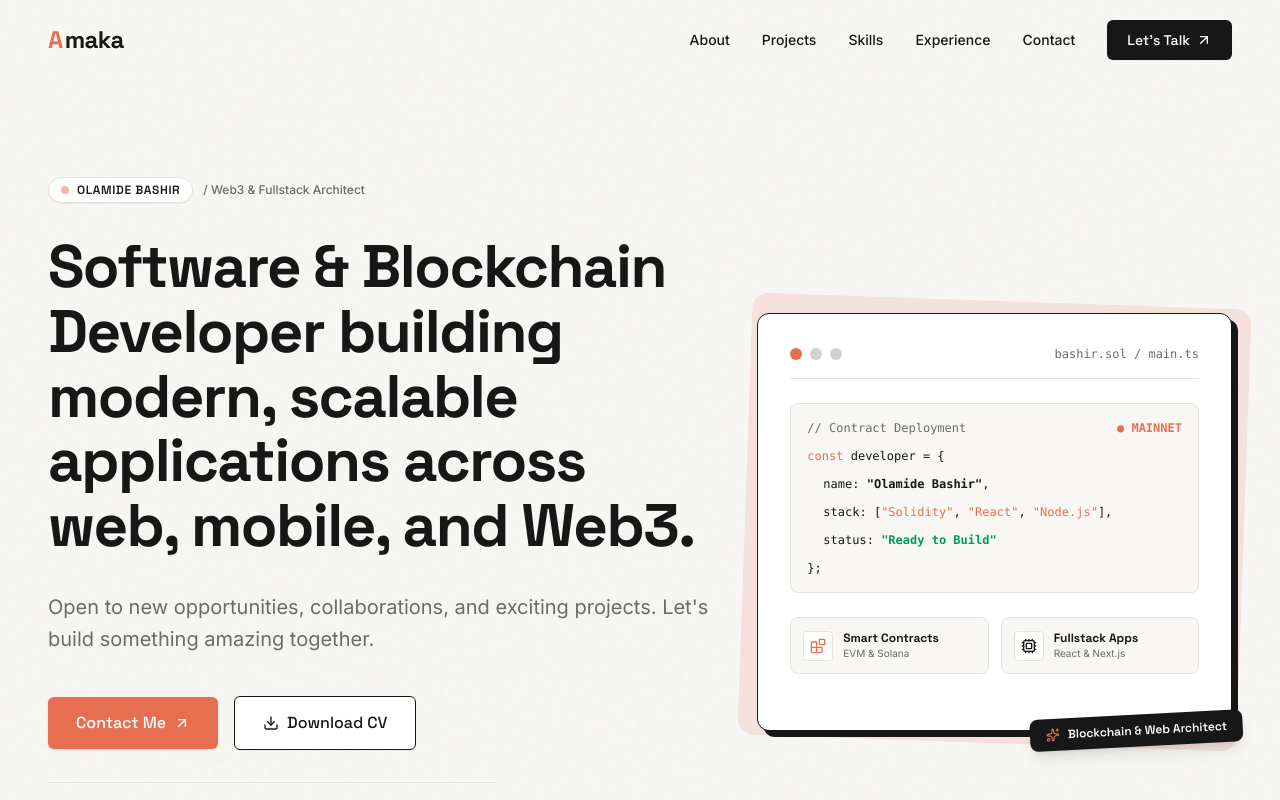
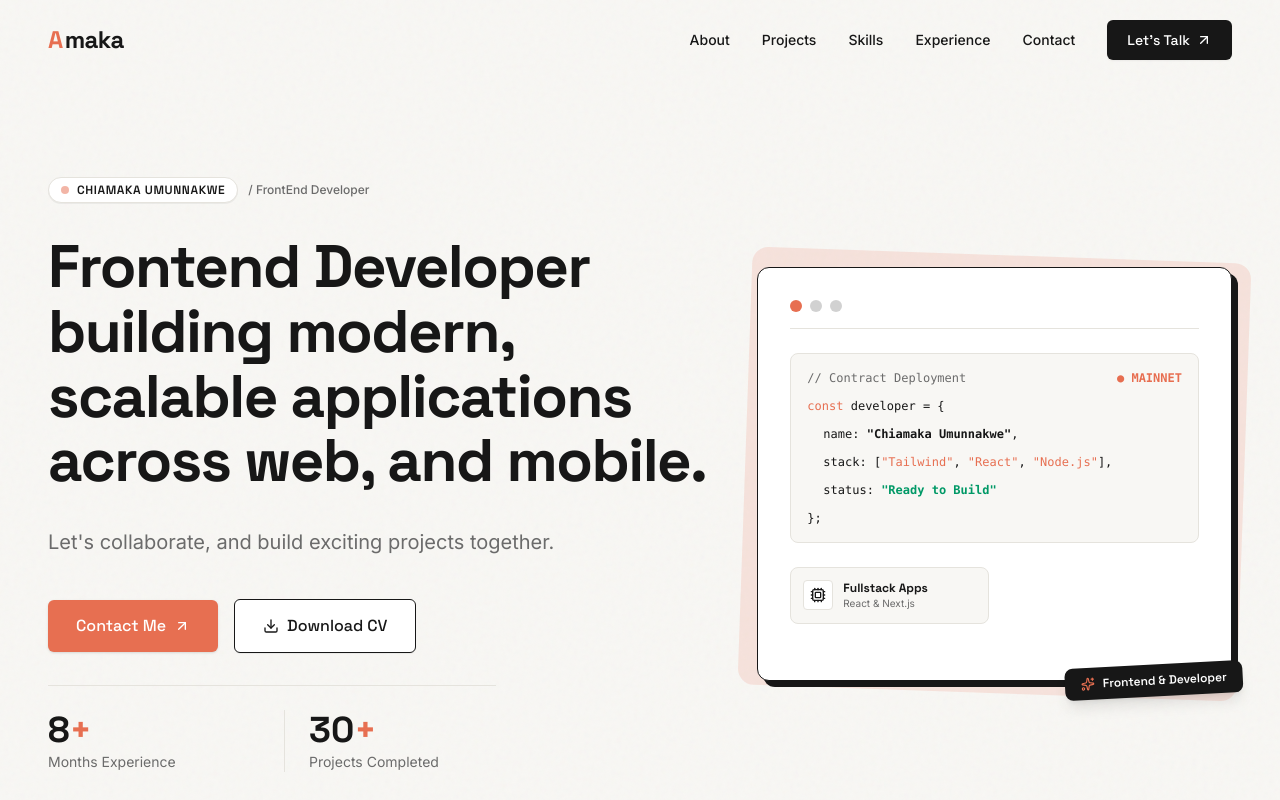
Before and after one commit to ChyyamakaU/portfoliowebsite, a React (Vite) app: page / in a window 1280 px wide. Shown: the top 800 px of the page. Built offline with nearby package versions, Linux system fonts and the light colour scheme.

Commit message:
fix: hero component

```diff
--- a/src/components/Hero.jsx
+++ b/src/components/Hero.jsx
@@ -1,6 +1,6 @@
-import React from 'react';
+
 import { motion } from 'framer-motion';
-import { ArrowUpRight, Download, Terminal, Blocks, Cpu, ShieldCheck, Sparkles } from 'lucide-react';
+import { ArrowUpRight, Download, Cpu, Sparkles } from 'lucide-react';
 
 export default function Hero() {
   // Container variant for staggered sequence
@@ -43,43 +43,43 @@ export default function Hero() {
   };
 
   return (
-    <section className="relative min-h-[90vh] pt-32 pb-20 md:pt-44 md:pb-28 overflow-hidden bg-[#F8F7F4] bg-noise flex items-center">
+    <section className="relative min-h-[90vh] pt-32 pb-20 md:pt-44 md:pb-28 overflow-hidden bg-[rgb(248,247,244)] bg-noise flex items-center">
 
       <div className="max-w-7xl mx-auto px-6 sm:px-8 lg:px-12 w-full">
         <div className="grid grid-cols-1 lg:grid-cols-12 gap-12 lg:gap-8 items-center">
 
-          {/* Left Content (Text & CTAs) */}
+
           <motion.div
             className="lg:col-span-7 space-y-8"
             variants={containerVariants}
             initial="hidden"
             animate="visible"
           >
-            {/* 1. Name / Status Tag */}
+
             <motion.div variants={itemVariants} className="inline-flex items-center gap-2.5">
-              <span className="px-3 py-1 text-xs font-semibold uppercase tracking-wider font-heading text-[#171717] bg-[#FFFFFF] border border-[#E5E3DD] rounded-full shadow-2xs flex items-center gap-2">
-                <span className="w-2 h-2 rounded-full bg-[#E76F51] animate-pulse" />
-                Olamide Bashir
+              <span className="px-3 py-1 text-xs font-semibold uppercase tracking-wider font-heading text-[rgb(23,23,23)] bg-[hsl(0,0%,100%)] border border-[rgb(229,227,221)] rounded-full shadow-2xs flex items-center gap-2">
+                <span className="w-2 h-2 rounded-full bg-[hsl(12,76%,61%)] animate-pulse" />
+                Chiamaka Umunnakwe
               </span>
-              <span className="text-xs font-medium text-[#6B6B6B] font-body">
-                / Web3 & Fullstack Architect
+              <span className="text-xs font-medium text-[rgb(107,107,107)] font-body">
+                / FrontEnd Developer
               </span>
             </motion.div>
 
             {/* 2. Hero Heading (Exact Copy) */}
             <motion.h1
               variants={itemVariants}
-              className="text-4xl sm:text-5xl lg:text-6xl font-bold font-heading text-[#171717] leading-[1.08] tracking-tight"
+              className="text-4xl sm:text-5xl lg:text-6xl font-bold font-heading text-[rgb(23,23,23)] leading-[1.08] tracking-tight"
             >
-              Software &amp; Blockchain Developer building modern, scalable applications across web, mobile, and Web3.
+              Frontend Developer building modern, scalable applications across web, and mobile.
             </motion.h1>
 
             {/* Subtext (Exact Copy) */}
             <motion.p
               variants={itemVariants}
-              className="text-lg sm:text-xl text-[#6B6B6B] font-body leading-relaxed max-w-2xl"
+              className="text-lg sm:text-xl text-[rgb(107,107,107)] font-body leading-relaxed max-w-2xl"
             >
-              Open to new opportunities, collaborations, and exciting projects. Let's build something amazing together.
+              Let's collaborate, and build exciting projects together.
             </motion.p>
 
             {/* 3. Buttons (Primary & Secondary) */}
@@ -87,7 +87,7 @@ export default function Hero() {
               {/* Primary Button */}
               <a
                 href="#contact"
-                className="group relative inline-flex items-center gap-2 px-7 py-3.5 rounded-md bg-[#E76F51] text-white font-medium font-heading hover:bg-[#d45b3d] transition-all duration-300 shadow-sm hover:shadow-md hover:-translate-y-0.5 active:translate-y-0"
+                className="group relative inline-flex items-center gap-2 px-7 py-3.5 rounded-md bg-[rgb(231,111,81)] text-white font-medium font-heading hover:bg-[rgb(212,91,61)] transition-all duration-300 shadow-sm hover:shadow-md hover:-translate-y-0.5 active:translate-y-0"
                 data-cursor="Contact"
               >
                 <span>Contact Me</span>
@@ -98,7 +98,7 @@ export default function Hero() {
               <a
                 href="/cv.pdf"
                 download="Olamide_Bashir_CV.pdf"
-                className="group inline-flex items-center gap-2 px-7 py-3.5 rounded-md bg-white border border-[#171717] text-[#171717] font-medium font-heading hover:bg-[#171717] hover:text-white transition-all duration-300 hover:-translate-y-0.5 active:translate-y-0 shadow-2xs"
+                className="group inline-flex items-center gap-2 px-7 py-3.5 rounded-md bg-white border border-[rgb(23,23,23)] text-[rgb(23,23,23)] font-medium font-heading hover:bg-[rgb(23,23,23)] hover:text-white transition-all duration-300 hover:-translate-y-0.5 active:translate-y-0 shadow-2xs"
                 data-cursor="CV"
               >
                 <Download className="w-4 h-4 transition-transform duration-300 group-hover:translate-y-0.5" />
@@ -109,68 +109,68 @@ export default function Hero() {
             {/* Stats Block (Inline / Micro-card) */}
             <motion.div
               variants={itemVariants}
-              className="pt-6 border-t border-[#E5E3DD] grid grid-cols-2 sm:grid-cols-2 max-w-md gap-6"
+              className="pt-6 border-t border-[rgb(229,227,221)] grid grid-cols-2 sm:grid-cols-2 max-w-md gap-6"
             >
               <div className="flex flex-col">
-                <span className="text-3xl sm:text-4xl font-bold font-heading text-[#171717]">
-                  5<span className="text-[#E76F51]">+</span>
+                <span className="text-3xl sm:text-4xl font-bold font-heading text-[rgb(23,23,23)]">
+                  8<span className="text-[rgb(231,111,81)]">+</span>
                 </span>
-                <span className="text-xs sm:text-sm text-[#6B6B6B] font-body mt-0.5">
-                  Years Experience
+                <span className="text-xs sm:text-sm text-[rgb(107,107,107)] font-body mt-0.5">
+                  Months Experience
                 </span>
               </div>
 
-              <div className="flex flex-col border-l border-[#E5E3DD] pl-6">
-                <span className="text-3xl sm:text-4xl font-bold font-heading text-[#171717]">
-                  30<span className="text-[#E76F51]">+</span>
+              <div className="flex flex-col border-l border-[rgb(229,227,221)] pl-6">
+                <span className="text-3xl sm:text-4xl font-bold font-heading text-[rgb(23,23,23)]">
+                  30<span className="text-[rgb(231,111,81)]">+</span>
                 </span>
-                <span className="text-xs sm:text-sm text-[#6B6B6B] font-body mt-0.5">
+                <span className="text-xs sm:text-sm text-[rgb(107,107,107)] font-body mt-0.5">
                   Projects Completed
                 </span>
               </div>
             </motion.div>
           </motion.div>
 
-          {/* Right Content (Hand-crafted Visual Graphic - Animates in Last) */}
+
           <motion.div
             className="lg:col-span-5 relative"
             variants={graphicVariants}
             initial="hidden"
             animate="visible"
           >
-            {/* Offset Container with Handcrafted Border & Shadow */}
+
             <div className="relative mx-auto max-w-md lg:max-w-none">
 
               {/* Background Offset Card (Accent Border Touch) */}
-              <div className="absolute -inset-3 bg-[#E76F51]/15 rounded-2xl rotate-2 transform transition-transform group-hover:rotate-1" />
+              <div className="absolute -inset-3 bg-accent/15 rounded-2xl rotate-2 transform transition-transform group-hover:rotate-1" />
 
               {/* Main Visual Code Card */}
-              <div className="relative bg-white rounded-xl p-6 sm:p-8 border border-[#171717] shadow-[6px_6px_0px_0px_#171717] space-y-6">
+              <div className="relative bg-white rounded-xl p-6 sm:p-8 border border-[rgb(23,23,23)] shadow-[6px_6px_0px_0px_#171717] space-y-6">
 
                 {/* Header Window Controls */}
-                <div className="flex items-center justify-between border-b border-[#E5E3DD] pb-4">
+                <div className="flex items-center justify-between border-b border-[rgb(229,227,221)] pb-4">
                   <div className="flex items-center gap-2">
-                    <span className="w-3 h-3 rounded-full bg-[#E76F51]" />
-                    <span className="w-3 h-3 rounded-full bg-[#171717]/20" />
-                    <span className="w-3 h-3 rounded-full bg-[#171717]/20" />
+                    <span className="w-3 h-3 rounded-full bg-[rgb(231,111,81)]" />
+                    <span className="w-3 h-3 rounded-full bg-ink/20" />
+                    <span className="w-3 h-3 rounded-full bg-ink/20" />
                   </div>
-                  <span className="text-xs font-mono text-[#6B6B6B]">bashir.sol / main.ts</span>
+
                 </div>
 
-                {/* Micro Code & Blockchain Graphic Snippet */}
-                <div className="space-y-3 font-mono text-xs text-[#171717] bg-[#F8F7F4] p-4 rounded-lg border border-[#E5E3DD]">
-                  <div className="flex items-center justify-between text-[#6B6B6B]">
+
+                <div className="space-y-3 font-mono text-xs text-[rgb(23,23,23)] bg-[rgb(248,247,244)] p-4 rounded-lg border border-[rgb(229,227,221)]">
+                  <div className="flex items-center justify-between text-[rgb(107,107,107)]">
                     <span>// Contract Deployment</span>
-                    <span className="text-[#E76F51] font-semibold">● MAINNET</span>
+                    <span className="text-[hsl(12,76%,61%)] font-semibold">● MAINNET</span>
                   </div>
                   <div>
-                    <span className="text-[#E76F51]">const</span> developer = &#123;
+                    <span className="text-[rgb(231,111,81)]">const</span> developer = &#123;
                   </div>
                   <div className="pl-4">
-                    name: <span className="text-[#171717] font-semibold">"Olamide Bashir"</span>,
+                    name: <span className="text-[rgb(23,23,23)] font-semibold">"Chiamaka Umunnakwe"</span>,
                   </div>
                   <div className="pl-4">
-                    stack: [<span className="text-[#E76F51]">"Solidity"</span>, <span className="text-[#E76F51]">"React"</span>, <span className="text-[#E76F51]">"Node.js"</span>],
+                    stack: [<span className="text-[rgb(231,111,81)]">"Tailwind"</span>, <span className="text-[rgb(231,111,81)]">"React"</span>, <span className="text-[rgb(231,111,81)]">"Node.js"</span>],
                   </div>
                   <div className="pl-4">
                     status: <span className="text-emerald-600 font-semibold">"Ready to Build"</span>
@@ -178,38 +178,30 @@ export default function Hero() {
                   <div>&#125;;</div>
                 </div>
 
-                {/* Feature Pills */}
+
                 <div className="grid grid-cols-2 gap-3">
-                  <div className="p-3 bg-[#F8F7F4] rounded-lg border border-[#E5E3DD] flex items-center gap-2.5">
-                    <div className="p-1.5 rounded bg-white text-[#E76F51] border border-[#E5E3DD]">
-                      <Blocks className="w-4 h-4" />
-                    </div>
-                    <div>
-                      <h4 className="text-xs font-bold font-heading text-[#171717]">Smart Contracts</h4>
-                      <p className="text-[10px] text-[#6B6B6B]">EVM & Solana</p>
-                    </div>
-                  </div>
 
-                  <div className="p-3 bg-[#F8F7F4] rounded-lg border border-[#E5E3DD] flex items-center gap-2.5">
-                    <div className="p-1.5 rounded bg-white text-[#171717] border border-[#E5E3DD]">
+
+                  <div className="p-3 bg-[rgb(248,247,244)] rounded-lg border border-[rgb(229,227,221)] flex items-center gap-2.5">
+                    <div className="p-1.5 rounded bg-white text-[rgb(23,23,23)] border border-[rgb(229,227,221)]">
                       <Cpu className="w-4 h-4" />
                     </div>
                     <div>
-                      <h4 className="text-xs font-bold font-heading text-[#171717]">Fullstack Apps</h4>
-                      <p className="text-[10px] text-[#6B6B6B]">React & Next.js</p>
+                      <h4 className="text-xs font-bold font-heading text-[rgb(23,23,23)]">Fullstack Apps</h4>
+                      <p className="text-[10px] text-[rgb(107,107,107)]">React & Next.js</p>
                     </div>
                   </div>
                 </div>
 
-                {/* Floating Interactive Badge Accent */}
+
                 <motion.div
-                  className="absolute -bottom-5 -right-3 bg-[#171717] text-white px-4 py-2 rounded-lg text-xs font-heading font-semibold flex items-center gap-2 shadow-lg -rotate-3"
+                  className="absolute -bottom-5 -right-3 bg-[rgb(23,23,23)] text-white px-4 py-2 rounded-lg text-xs font-heading font-semibold flex items-center gap-2 shadow-lg -rotate-3"
                   animate={{ y: [0, -6, 0] }}
                   transition={{ repeat: Infinity, duration: 4, ease: 'easeInOut' }}
                   data-cursor="Web3"
                 >
-                  <Sparkles className="w-3.5 h-3.5 text-[#E76F51]" />
-                  <span>Blockchain &amp; Web Architect</span>
+                  <Sparkles className="w-3.5 h-3.5 text-[rgb(231,111,81)]" />
+                  <span>Frontend &amp; Developer</span>
                 </motion.div>
 
               </div>
```
